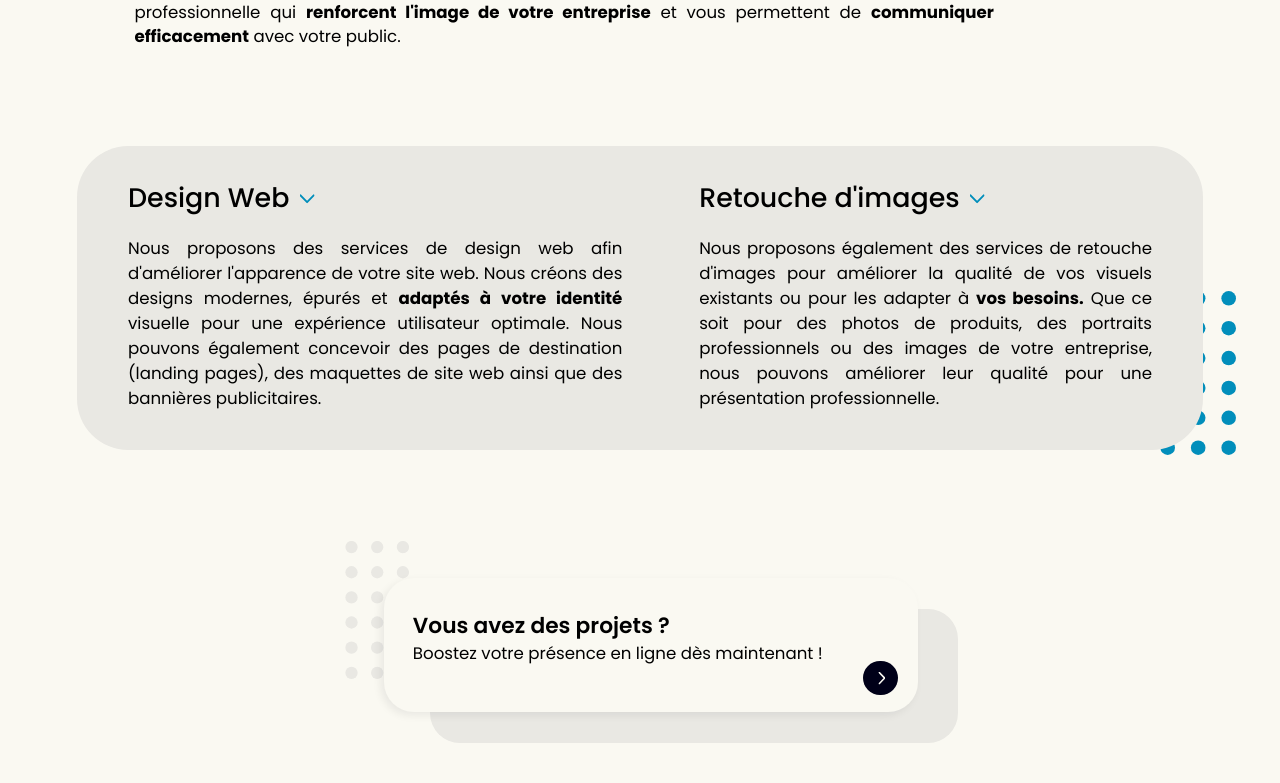
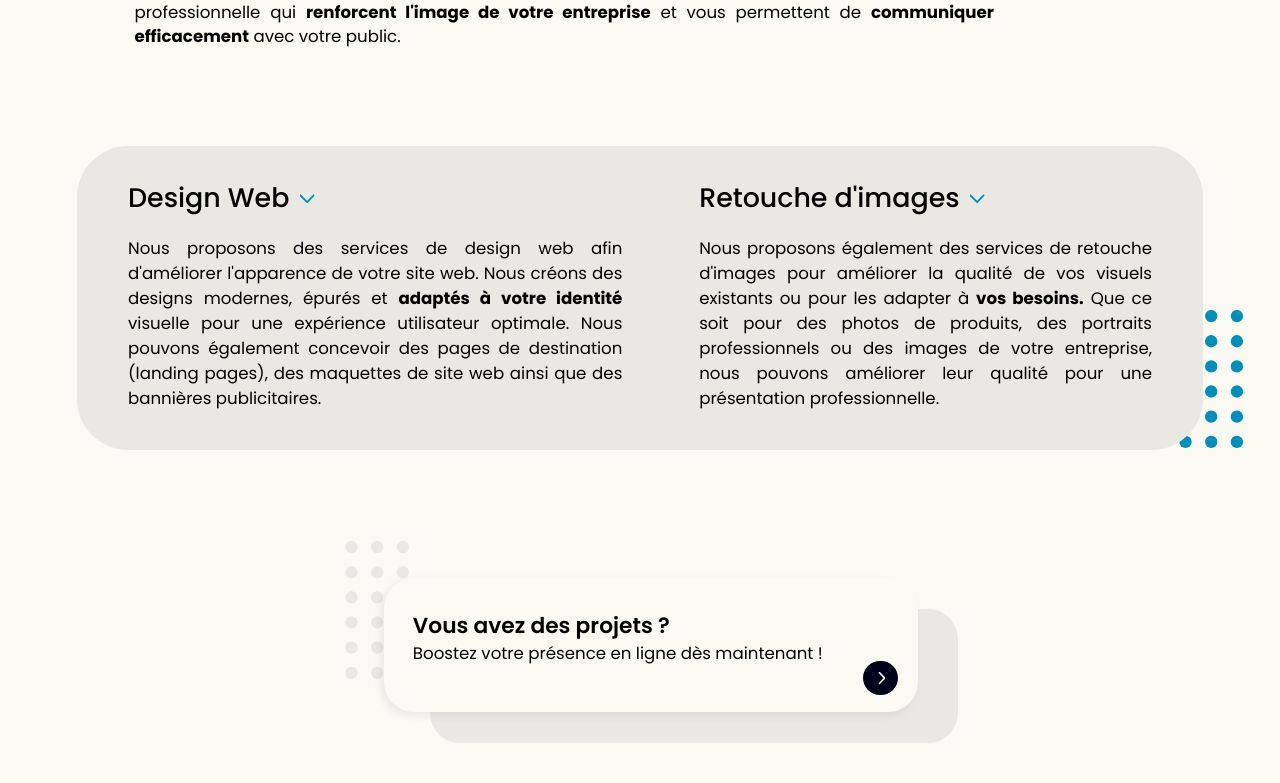
Before and after one commit to Arox39/graph-website, a React (Create React App) app: page /graphiLeaf/graphisme in a window 1280 px wide. Shown: the part 880-1663 px from the top of the page. Built offline with nearby package versions, Linux system fonts and the light colour scheme.

Commit message:
move formation and ebooks into the same page and add a new one

```diff
--- a/src/pages/sub-nav-page/graphisme/graphisme.style.scss
+++ b/src/pages/sub-nav-page/graphisme/graphisme.style.scss
@@ -68,6 +68,7 @@
             transform: rotate(90deg);
             bottom: 3.1vw;
             right: -6vw;
+            height: 5vw;
         }
     }
 }
```
